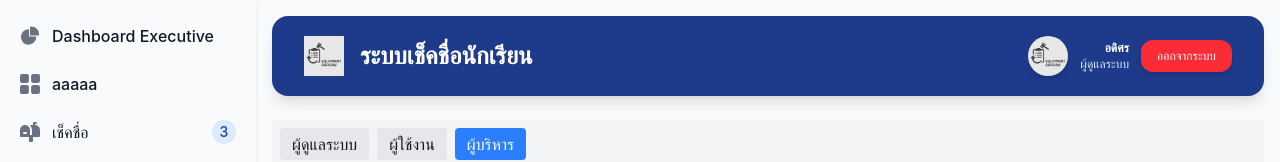
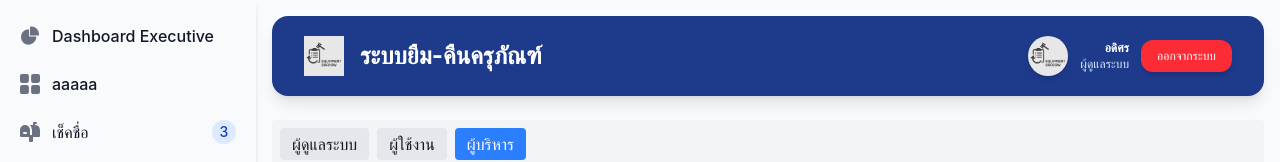
Before and after one commit to adison017/E-borrow-System, a React (Vite) app in the folder Frontend/: page /DashboardEx in a window 1280 px wide. Shown: the top 162 px of the page. Built offline with nearby package versions, Linux system fonts and the light colour scheme.

Commit message:
แก้ไข App.jsx และ Header.jsx

```diff
--- a/Frontend/src/App.jsx
+++ b/Frontend/src/App.jsx
@@ -15,15 +15,16 @@
 import DashboardExeutive from './pages/DashboardExeutive';
 
 function AppInner() {
-  const [userRole, setUserRole] = useState('executive');
+  const [userRole, setUserRole] = useState('executive'); // เริ่มต้นเป็น user (แก้ทีหลังเป็นจากระบบ login)
   const navigate = useNavigate();
   const location = useLocation();
 
+  // เปลี่ยนบทบาท (สำหรับทดสอบ)
   const changeRole = (role) => {
     setUserRole(role);
   };
 
-  // ✅ redirect เฉพาะเมื่ออยู่หน้า '/' เท่านั้น
+  // หากอยู่หน้า '/' ให้ redirect ไปยัง dashboard ตามบทบาท
   useEffect(() => {
     if (location.pathname === '/') {
       switch (userRole) {
@@ -42,6 +43,7 @@
     }
   }, [userRole, navigate, location.pathname]);
 
+  // แสดง Sidebar ตามบทบาท
   const renderSidebar = () => {
     switch (userRole) {
       case 'admin':
@@ -51,20 +53,22 @@
       case 'executive':
         return <SidebarExecutive />;
       default:
-        return <SidebarUser />;
+        return null;
     }
   };
 
   return (
     <div className="min-h-screen flex flex-col md:flex-row bg-gray-50">
+      {/* Sidebar */}
       <div className="w-full md:w-64 bg-white shadow-md">
         <aside>{renderSidebar()}</aside>
       </div>
 
+      {/* Main content */}
       <main className="flex-1 p-4">
         <Header />
 
-        {/* ปุ่มเปลี่ยนบทบาท (เฉพาะใช้ทดสอบ) */}
+        {/* ปุ่มเปลี่ยนบทบาท (ใช้ทดสอบ) */}
         <div className="mb-4 bg-gray-100 p-2 rounded flex gap-2">
           <button
             onClick={() => changeRole('admin')}
@@ -86,6 +90,7 @@
           </button>
         </div>
 
+        {/* Routes */}
         <div className="bg-white p-6 rounded-lg shadow-md">
           <Routes>
             {(userRole === 'admin' || userRole === 'executive') && (
@@ -103,12 +108,14 @@
             )}
           </Routes>
         </div>
+
         <Footer />
       </main>
     </div>
   );
 }
 
+// ครอบ AppInner ด้วย Router
 function App() {
   return (
     <Router>
--- a/Frontend/src/components/Header.jsx
+++ b/Frontend/src/components/Header.jsx
@@ -22,7 +22,7 @@
         {/* Logo + System Name */}
         <div className="flex items-center space-x-4">
           <img src="/lo.png" alt="Logo" className="h-10 w-10 sm:h-12 sm:w-12" />
-          <h1 className="text-2xl sm:text-3xl font-bold">ระบบเช็คชื่อนักเรียน</h1>
+          <h1 className="text-2xl sm:text-3xl font-bold">ระบบยืม-คืนครุภัณฑ์</h1>
         </div>
 
 
```
